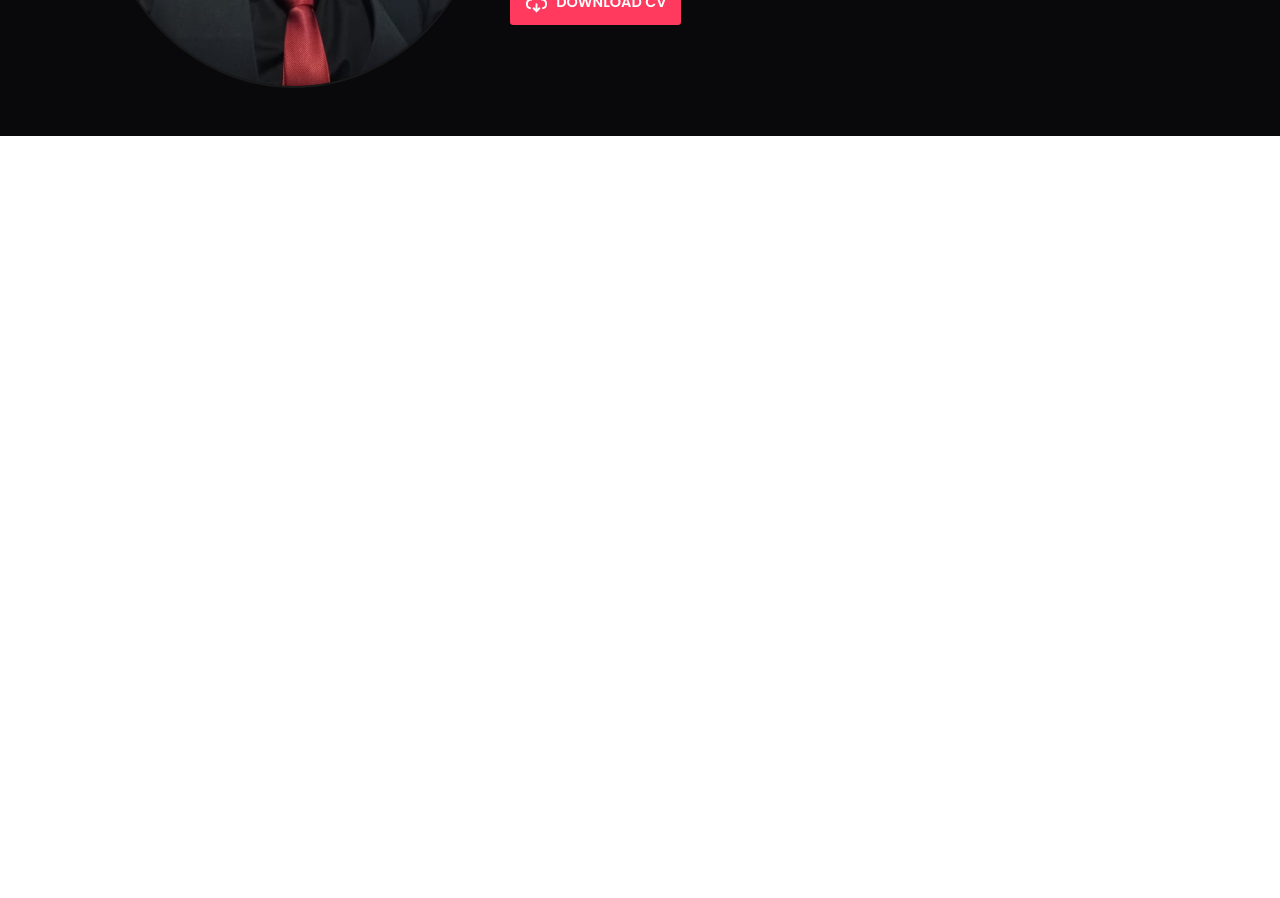
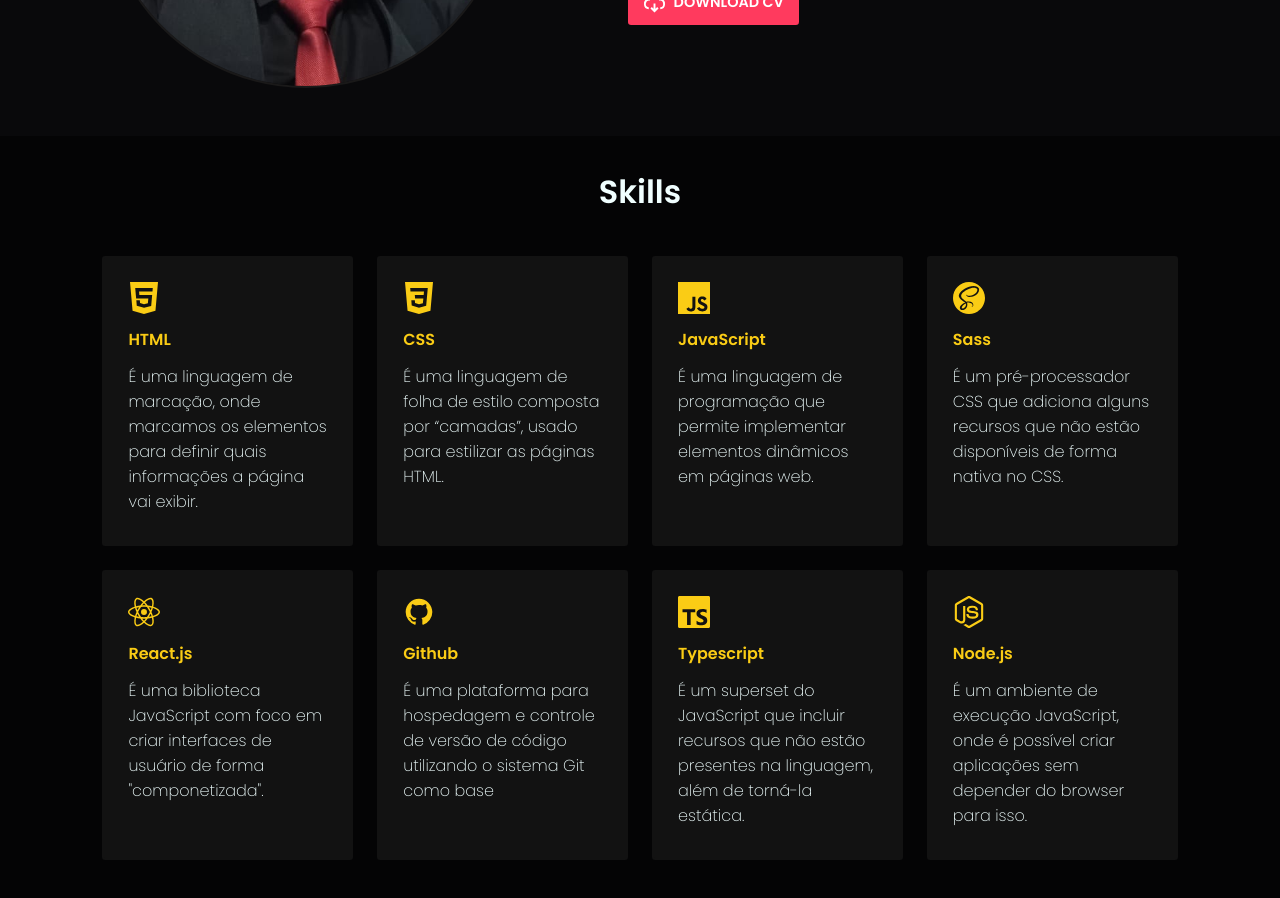
Before and after one commit to joaosouza7/portfolio, a React (Create React App) app: page / in a window 1280 px wide. Shown: the part 960-1858 px from the top of the page. Before the commit the page ends 1096 px from the top, so only its background shows below. Built offline with nearby package versions, Linux system fonts and the light colour scheme.

Commit message:
:sparkles: feat: Section skills

```diff
--- a/src/pages/Home/index.js
+++ b/src/pages/Home/index.js
@@ -1,7 +1,8 @@
 import './styles.css';
 import NavBar from "../../components/NavBar";
 
-import { RiGithubFill, RiLinkedinBoxFill, RiInstagramLine, RiDownloadCloud2Line} from 'react-icons/ri';
+import { SiHtml5, SiCss3, SiNodedotjs, SiSass, SiJavascript, SiTypescript, SiReact } from 'react-icons/si';
+import { RiGithubFill, RiLinkedinBoxFill, RiInstagramLine, RiDownloadCloud2Line } from 'react-icons/ri';
 
 import bgAction from '../../assets/program.svg';
 import profile from '../../assets/profile.jpg';
@@ -47,7 +48,7 @@ export default function Home() {
             {/***ABOUT***/}
 
             <section className="about">
-                <h3>Quem sou<span>?</span></h3>
+                <h3 className="title">Quem sou<span>?</span></h3>
                 <div className="container-about">
                     <div className="photo">
                         <img src={profile} alt="Foto de perfil" />
@@ -64,6 +65,64 @@ export default function Home() {
                     </div>
                 </div>
             </section>
+
+            {/***SKILLS***/}
+
+            <section className="skills">
+                <h3 className="title">Skills</h3>
+                <div className="container-skills">
+                    <div className="cards">
+                        <div className="card">
+                            <SiHtml5 size={32} color="#facc15" />
+                            <span>HTML</span>
+                            <p>É uma linguagem de marcação, onde marcamos os elementos para definir quais informações a página vai exibir.</p>
+                        </div>
+
+                        <div className="card">
+                            <SiCss3 size={32} color="#facc15" />
+                            <span>CSS</span>
+                            <p>É uma linguagem de folha de estilo composta por “camadas”, usado para estilizar as páginas HTML.</p>
+                        </div>
+
+                        <div className="card">
+                            <SiJavascript size={32} color="#facc15" />
+                            <span>JavaScript</span>
+                            <p>É uma linguagem de programação que permite implementar elementos dinâmicos em páginas web.</p>
+                        </div>
+
+                        <div className="card">
+                            <SiSass size={32} color="#facc15" />
+                            <span>Sass</span>
+                            <p>É um pré-processador CSS que adiciona alguns recursos que não estão disponíveis de forma nativa no CSS.</p>
+                        </div>
+
+                        <div className="card">
+                            <SiReact size={32} color="#facc15" />
+                            <span>React.js</span>
+                            <p>É uma biblioteca JavaScript com foco em criar interfaces de usuário de forma "componetizada".</p>
+                        </div>
+
+                        <div className="card">
+                            <RiGithubFill size={32} color="#facc15" />
+                            <span>Github</span>
+                            <p>É uma plataforma para hospedagem e controle de versão de código utilizando o sistema Git como base</p>
+                        </div>
+
+                        <div className="card">
+                            <SiTypescript size={32} color="#facc15" />
+                            <span>Typescript</span>
+                            <p>É um superset do JavaScript que incluir recursos que não estão presentes na linguagem, além de torná-la estática.</p>
+                        </div>
+
+                        <div className="card">
+                            <SiNodedotjs size={32} color="#facc15" />
+                            <span>Node.js</span>
+                            <p>É um ambiente de execução JavaScript, onde é possível criar aplicações sem depender do browser para isso.</p>
+                        </div>
+                    </div>
+                </div>
+            </section>
+
         </main>
     )
 }
--- a/src/pages/Home/styles.css
+++ b/src/pages/Home/styles.css
@@ -89,15 +89,15 @@
     padding: 2rem 0 3rem 0;
 }
 
-.about h3 {
+.title {
     margin-bottom: 2.5rem;
     text-align: center;
     font-size: 2rem;
     font-weight: 600;
 }
 
-.about h3 > span {
-    color: var(--main-color);
+.title > span {
+    color: #ff3a5e;
 }
 
 .container-about {
@@ -126,7 +126,6 @@
 }
 
 .about-area {
-    width: 100%;
     display: flex;
     flex-direction: column;
     align-items: flex-start;
@@ -144,7 +143,7 @@
     font-size: 1.1rem;
     font-weight: 300;
     line-height: 1.8;
-    text-align: left;
+    text-align: justify
 }
 
 .span{
@@ -171,7 +170,62 @@
     margin-right: .5rem;
 }
 
-/*** MEDIA QUERIES ***/
+/***SKILLS***/
+
+.skills {
+    background-color: var(--bg-color);
+    color: var(--text-color);
+    padding: 2rem 0 3rem 0;
+}
+
+.container-skills {
+    width: 100%;
+    padding: 0 8%;
+    display: flex;
+    align-items: center;
+    justify-content: center;
+}
+
+.cards {
+    width: 100%;
+    display: flex;
+    align-items: center;
+    justify-content: space-between;
+    flex-wrap: wrap;
+    gap: 24px;
+}
+
+.card {
+    width: 20%;
+    min-height: 290px;
+    display: flex;
+    flex-direction: column;
+    align-items: flex-start;
+    flex-grow: 1;
+    padding: 24px;
+    background-color: #121212;
+    border: 2px solid #121212;
+    border-radius: .2rem;
+    transition: all .2s;
+    cursor: pointer;
+}
+
+.card span {
+    color: var(--main-color);
+    font-weight: 600;
+    margin: .8rem 0;
+}
+
+.card p {
+    font-weight: 200;
+}
+
+.card:hover {
+    border: 2px solid var(--main-color);
+}
+
+
+/***MEDIA QUERIES***/
 
 @media (max-width: 1080px) {
 
@@ -204,6 +258,11 @@
         width: 100%;
         margin-top: 1.5rem;
         align-items: center;
+    }
+
+    .photo {
+        max-width: 20rem;
+        height: 20rem;
     }
 
     .about-info {
```
